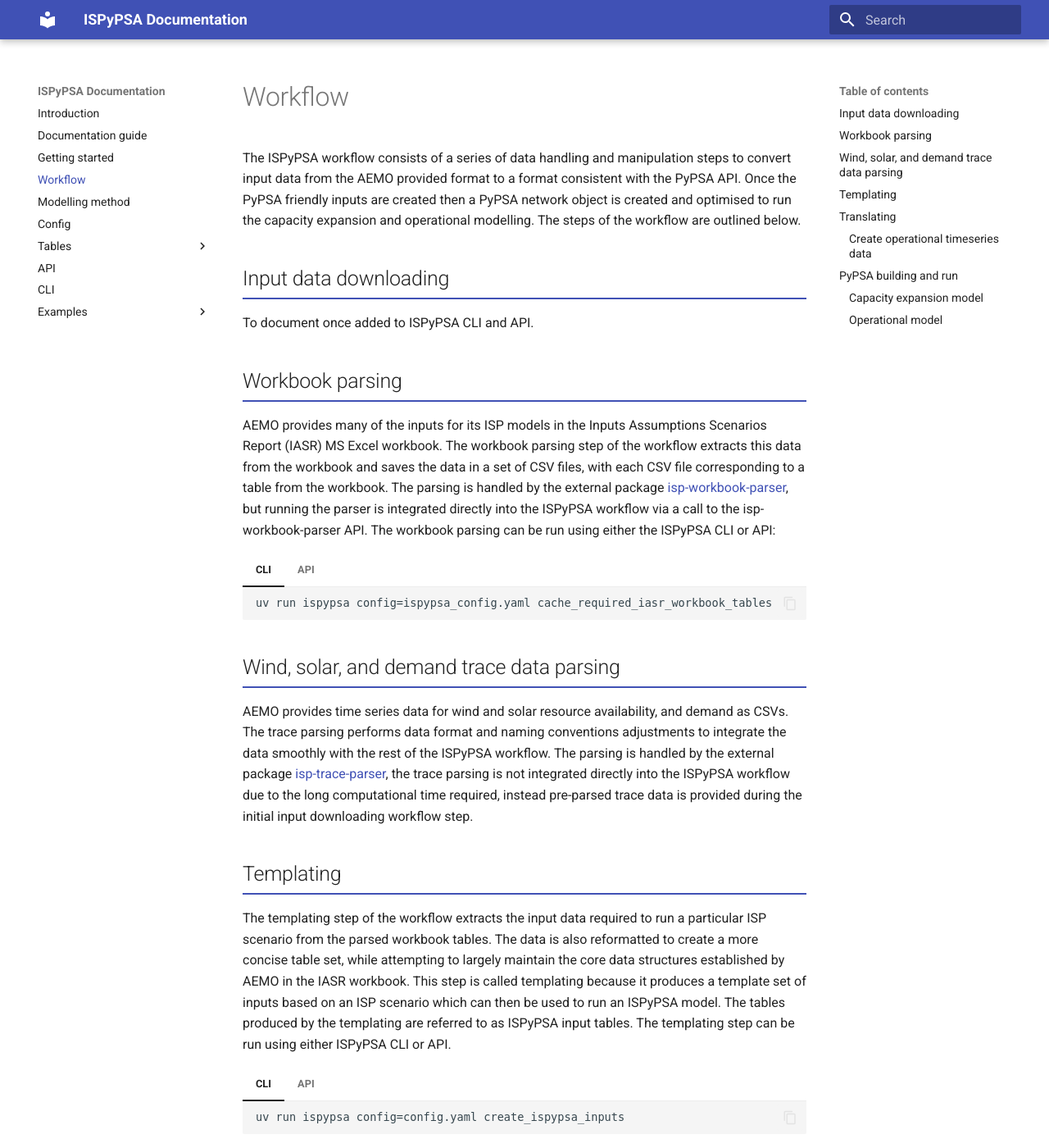
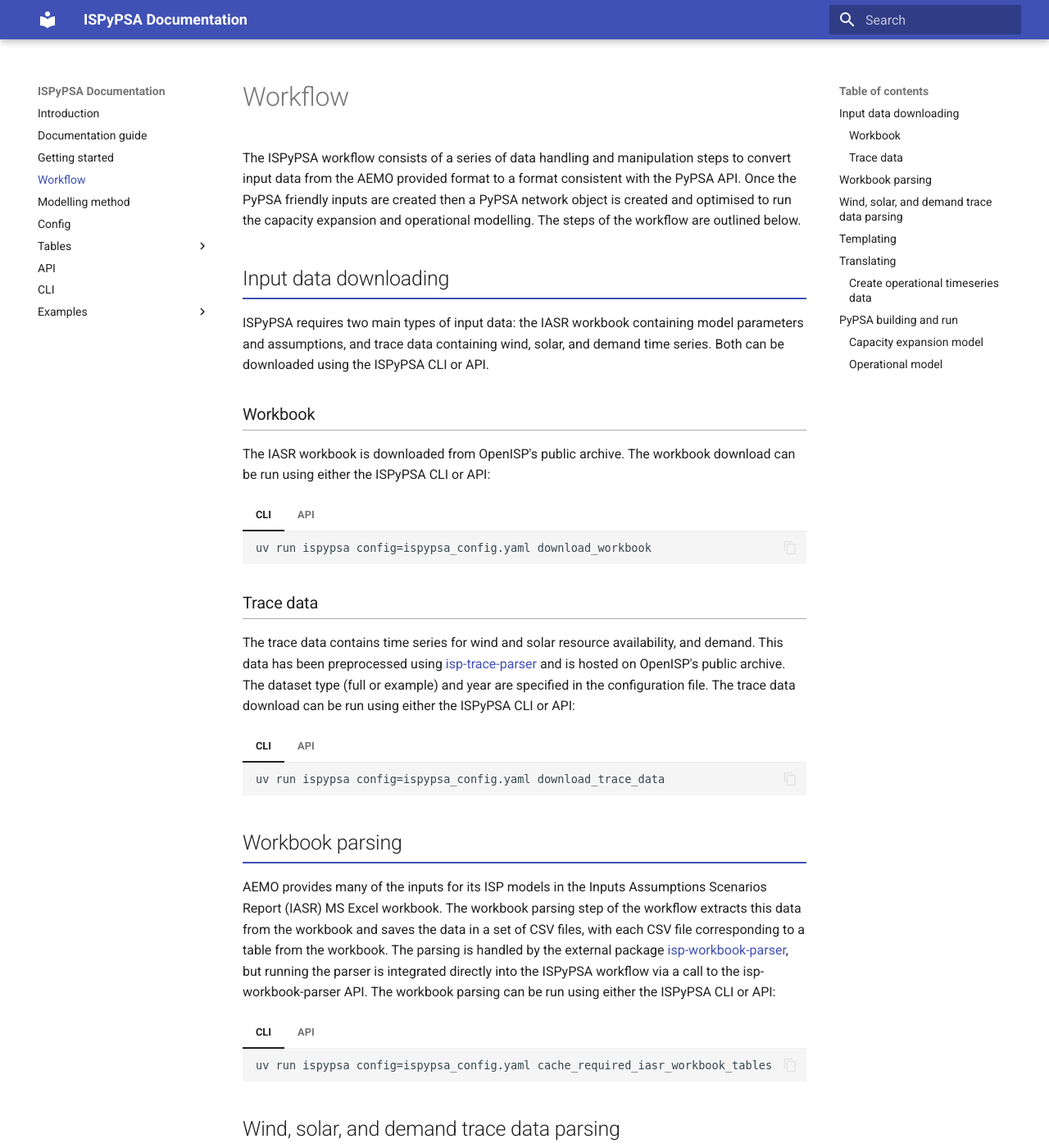
Before and after one commit to Open-ISP/ISPyPSA, an MkDocs documentation site: the page built from docs/workflow.md, in a window 1280 px wide and 1400 px high. Shown: the whole window at 82% size. Built offline with MkDocs 1.6.1 and Material for MkDocs 9.7.7, drawn with Linux system fonts in a browser that asks for light colours.

Commit message:
update docs

````diff
--- a/docs/workflow.md
+++ b/docs/workflow.md
@@ -6,7 +6,58 @@
 
 ## Input data downloading
 
-To document once added to ISPyPSA CLI and API.
+ISPyPSA requires two main types of input data: the IASR workbook containing model
+parameters and assumptions, and trace data containing wind, solar, and demand time series.
+Both can be downloaded using the ISPyPSA CLI or API.
+
+### Workbook
+
+The IASR workbook is downloaded from OpenISP's public archive. The workbook download can be run using
+either the ISPyPSA CLI or API:
+
+=== "CLI"
+
+    ```commandline
+    uv run ispypsa config=ispypsa_config.yaml download_workbook
+    ```
+
+=== "API"
+
+    ```Python
+    from ispypsa.data_fetch import fetch_workbook
+
+    fetch_workbook(
+        workbook_version="6.0",
+        save_path="path/to/save/iasr_workbook.xlsx"
+    )
+    ```
+
+### Trace data
+
+The trace data contains time series for wind and solar resource availability, and demand.
+This data has been preprocessed using [isp-trace-parser](https://github.
+com/Open-ISP/isp-trace-parser) and is hosted on OpenISP's
+public archive. The dataset type (full or example) and year are specified in the
+configuration file. The trace data download can be run using either the ISPyPSA CLI
+or API:
+
+=== "CLI"
+
+    ```commandline
+    uv run ispypsa config=ispypsa_config.yaml download_trace_data
+    ```
+
+=== "API"
+
+    ```Python
+    from ispypsa.data_fetch import fetch_trace_data
+
+    fetch_trace_data(
+        dataset_type="example",
+        dataset_year=2024,
+        save_directory="path/to/save/directory"
+    )
+    ```
 
 ## Workbook parsing
 
````
Also changed, not shown: docs/cli.md (+5 -4 lines), docs/config.md (+7 -3 lines), docs/getting_started.md (+12 -10 lines).
